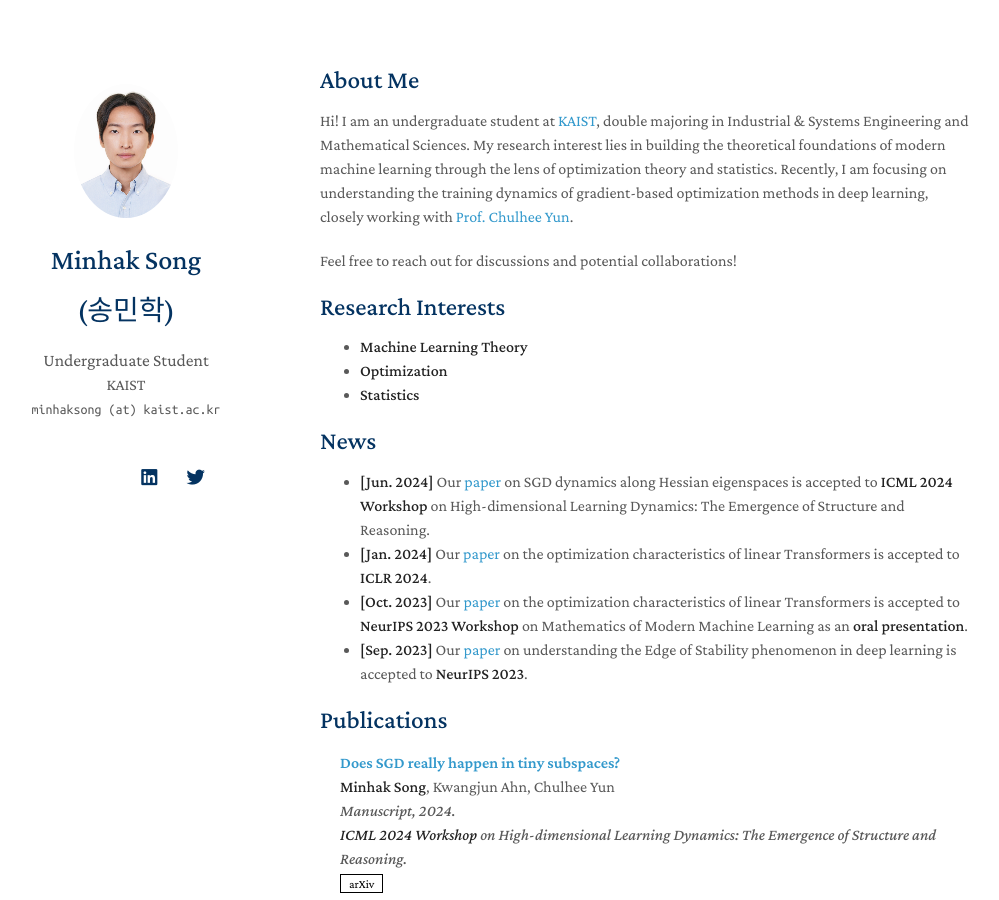
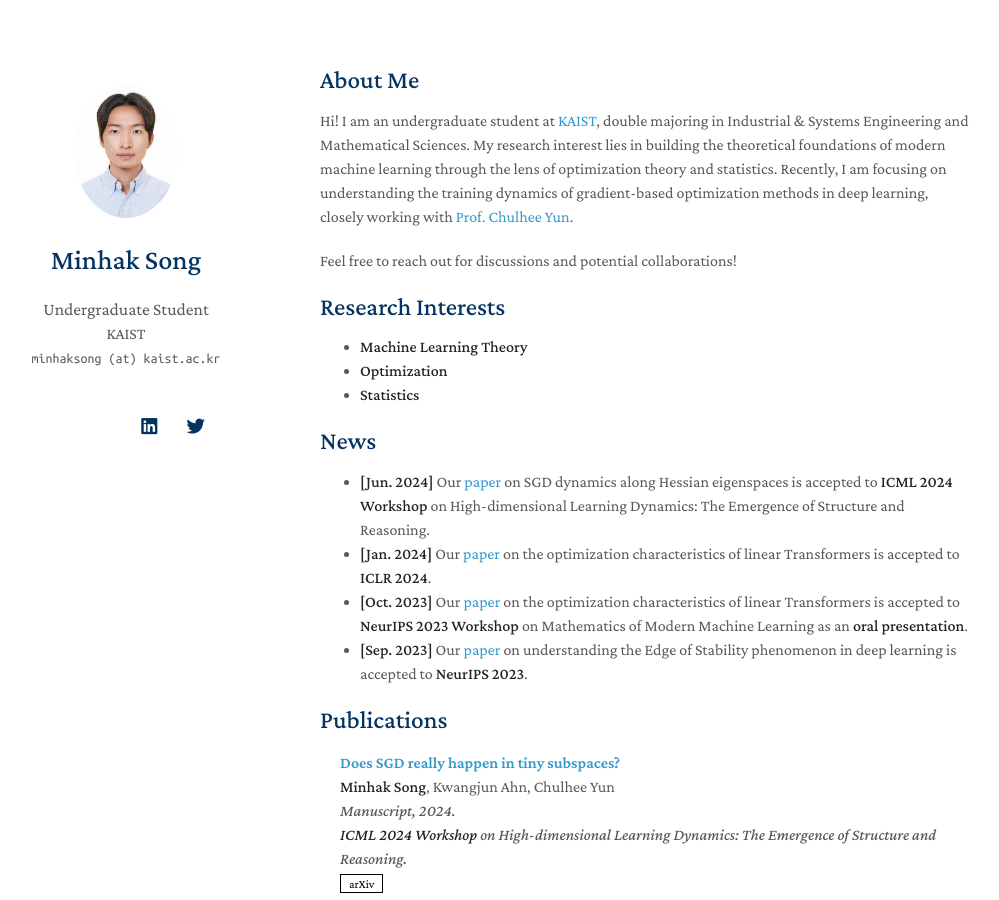
Before and after one commit to songminhak/songminhak.github.io, a Jekyll site: the page built from index.md, in a window 1280 px wide and 900 px high. Shown: the whole window, without its empty margins (150-1149 px from the left). Built offline with Jekyll 4.4.1, drawn with Linux system fonts in a browser that asks for light colours; nearby versions of some CDN libraries; a style sheet for code colours, icons or effects is not loaded; our own code applies the rules of GitHub Pages for plain Markdown files.

Commit message:
update name

```diff
--- a/_layouts/homepage.html
+++ b/_layouts/homepage.html
@@ -44,9 +44,6 @@
         {% endif %}
 
         <h1>{{ site.title }}</h1>
-        {% if site.title_KR %}
-        <h1>({{site.title_KR}})</h1>
-        {% endif %}
         {% if site.position %}
         <position style="font-size:1.10rem;">{{ site.position }}</position>
         <br>
```
